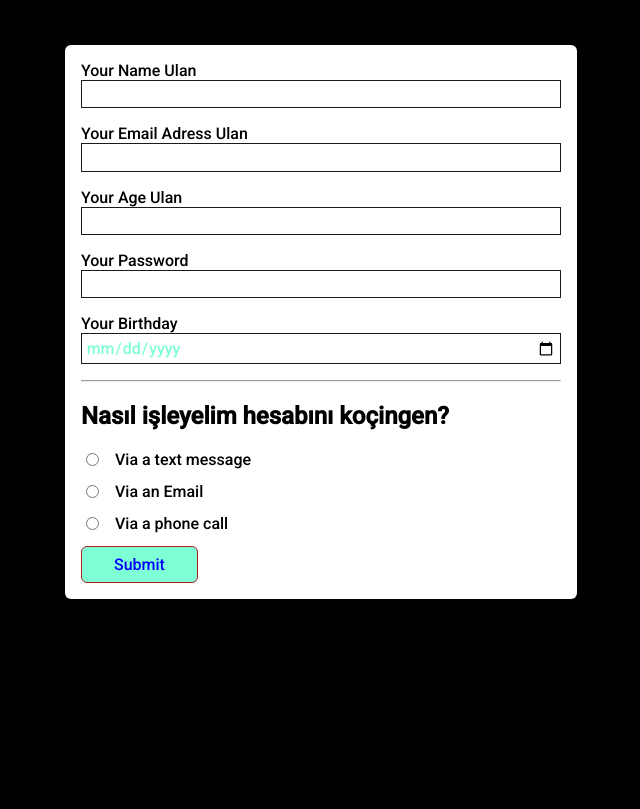
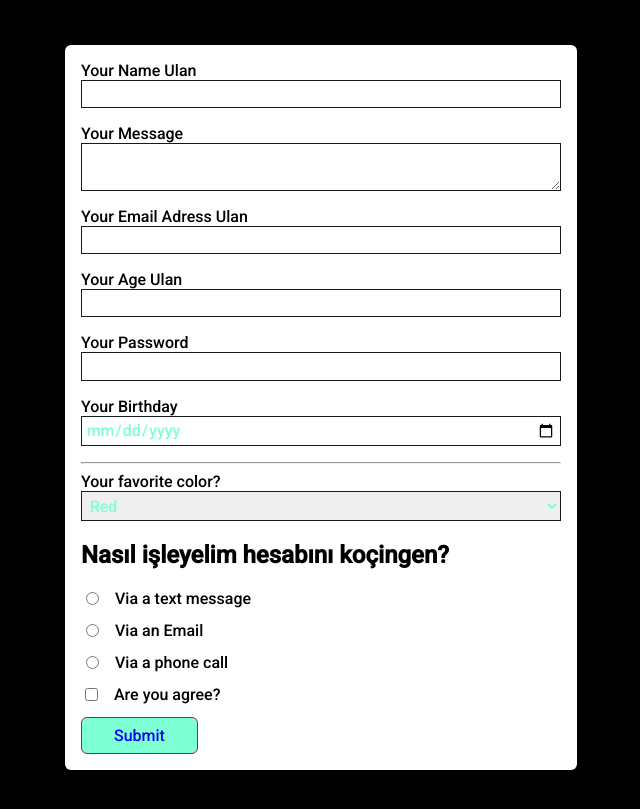
Before and after one commit to dtahmet/input_page, a plain HTML site: page index.html in a window 1280 px wide. Shown: the part 109-918 px from the top of the page, without its empty margins (319-959 px from the left). Before the commit the page ends 800 px from the top, so only its background shows below. Drawn offline with Linux system fonts and the light colour scheme.

Commit message:
208. dersin sonu

```diff
--- a/index.html
+++ b/index.html
@@ -14,6 +14,13 @@
     <form action="/" method="GET">
         <label for="username">Your Name Ulan</label>
         <input type="text" name="user-name" id="username"/>
+
+        <label for="usermessage">Your Message</label>
+        <textarea id="usermessage" name="user-message"> </textarea>
+
+
+
+
         <label for="useremail">Your Email Adress Ulan</label>
         <input type="email" name="user-email" id="useremail"/>
         <label for="userage">Your Age Ulan</label>
@@ -23,6 +30,16 @@
         <label for="userbirthday">Your Birthday</label>
         <input type="date" name="user-birthday" id="userbirthday"/>
         <hr>
+
+        <label for="favorite-color">Your favorite color?</label>
+        <select id="favorite-color" name="favorite-color">
+            <option>Red</option>
+            <option>Blue</option>
+            <option>Purple</option>
+        </select>
+
+
+
         <h2>Nasıl işleyelim hesabını koçingen?</h2>
         <div class="radio-x">
             <input type="radio" name="verify" id="verify-text"/>
@@ -35,9 +52,12 @@
         <div class="radio-x">
             <input type="radio" name="verify" id="verify-phone"/>
             <label for="verify-phone">Via a phone call</label>
+        </div>
+        <div class="radio-x">
+        <input type="checkbox" name="check" id="agree-terms"/>
+        <label for="agree-terms">Are you agree?</label>
 
-        </div>
-
+    </div>
 
 
         <button>Submit</button>
--- a/style.css
+++ b/style.css
@@ -24,7 +24,9 @@ form{
     border-radius: 6px;
 }
 
-input{
+input,
+textarea,
+select{
     width: 100% ;
     display: block;
     margin-bottom: 1rem;
@@ -36,6 +38,7 @@ input{
 
 
 }
+
 
 input:focus{
     background-color: blue;
@@ -54,6 +57,8 @@ input:focus{
     margin-right: 1rem;
 }
 
+
+
 button{
     display: block;
 
```
